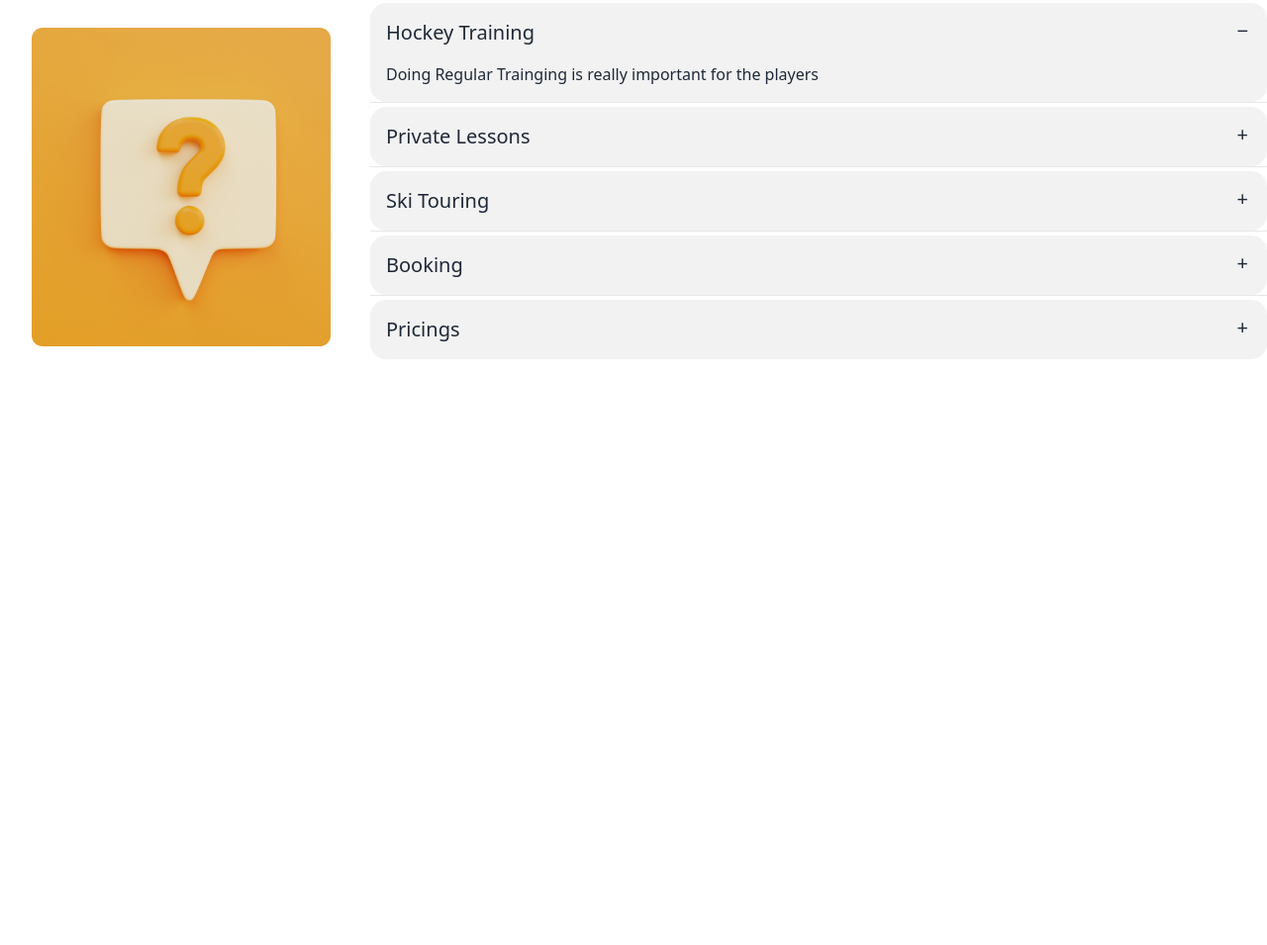
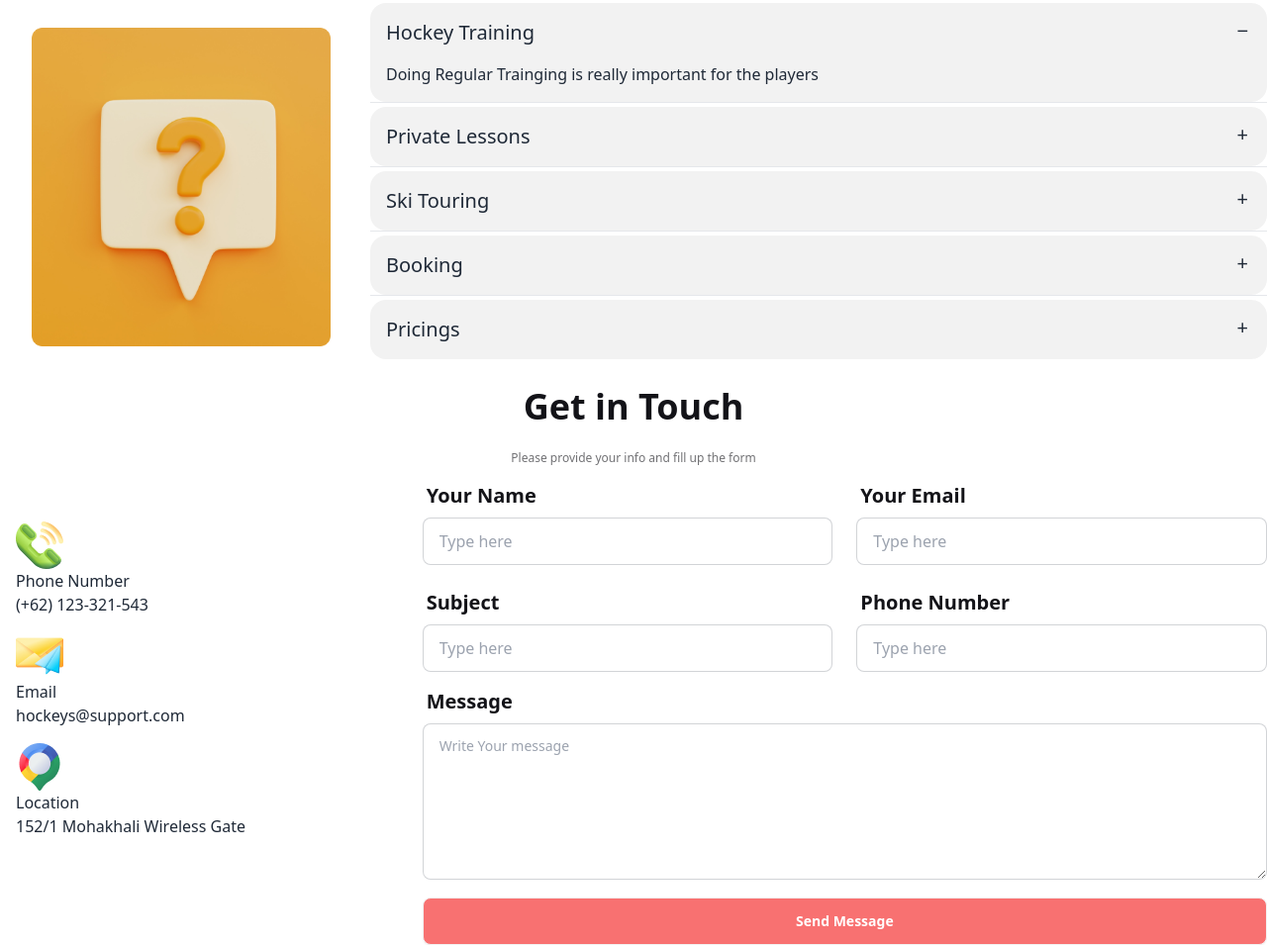
Before and after one commit to KaziMithfa/B9A3-Hockeys, a plain HTML site: page index.html in a window 1280 px wide. Shown: the part 2917-3872 px from the top of the page at 99% size. Before the commit the page ends 3284 px from the top, so only its background shows below. Drawn offline with nearby package versions, Linux system fonts and the light colour scheme.

Commit message:
Get in Touch section is completed

```diff
--- a/index.html
+++ b/index.html
@@ -704,13 +704,103 @@
 
 
 
+        </section>
+
+        <!-- Clients Question section ends here....  -->
+
+        <!-- Get in Touch Section starts here... -->
+
+        <section class="mt-6">
+
+            <h3 class="text-[#131318] text-center font-extrabold text-4xl">Get in Touch</h3>
+            <p class="text-center text-xs text-[#13131899] font-medium mt-6">Please provide your info and fill up the
+                form
+            </p>
+
+            <!-- parent div for get in touch div section -->
+
+            <div class="mt-4 grid grid-cols-1 lg:grid-cols-3">
+
+                <div class="lg:col-span-1   ">
+
+                    <div class="pl-4 mt-10 ">
+
+                        <img src="Images/Group 1171275317.png" alt="">
+                        <h5>Phone Number</h5>
+                        <p>(+62) 123-321-543</p>
 
 
+                    </div>
+
+                    <div class="mt-4 pl-4">
+                        <img src="Images/Group 1171275318.png" alt="">
+                        <h5>Email</h5>
+                        <p>hockeys@support.com</p>
+
+
+
+                    </div>
+
+                    <div class="mt-4 pl-4">
+
+                        <img src="Images/Group 1171275321.png" alt="">
+                        <h5>Location</h5>
+                        <p>152/1 Mohakhali Wireless Gate</p>
+
+                    </div>
+
+                </div>
+
+                <div class="lg:col-span-2  ">
+
+                    <div class="grid gap-6 grid-cols-1 lg:grid-cols-2">
+
+                        <div>
+                            <label for="" class="text-[#131318] text-xl font-bold ml-1">Your Name</label>
+                            <input type="text" placeholder="Type here" class="input input-bordered w-full mt-2 " />
+
+                        </div>
+
+                        <div>
+                            <label for="" class="text-[#131318] text-xl font-bold ml-1">Your Email</label>
+                            <input type="text" placeholder="Type here" class="input input-bordered w-full mt-2 " />
+
+                        </div>
+
+                        <div>
+                            <label for="" class="text-[#131318] text-xl font-bold ml-1">Subject</label>
+                            <input type="text" placeholder="Type here" class="input input-bordered w-full mt-2 " />
+
+                        </div>
+
+                        <div>
+                            <label for="" class="text-[#131318] text-xl font-bold ml-1">Phone Number</label>
+                            <input type="text" placeholder="Type here" class="input input-bordered w-full mt-2 " />
+
+                        </div>
+
+                    </div>
+
+                    <div class="mt-4">
+
+                        <label for="" class="text-[#131318] text-xl font-bold ml-1">Message</label>
+                        <textarea class="textarea textarea-bordered w-full mt-2" rows="5"
+                            placeholder="Write Your message"></textarea>
+                    </div>
+
+                    <button class="btn bg-red-400 mt-3 text-white w-full px-2">Send Message</button>
+
+
+                </div>
+
+
+
+            </div>
 
 
         </section>
 
-        <!-- Clients Question section ends here....  -->
+        <!-- Get in Touch Section ends here... -->
 
 
 
```
